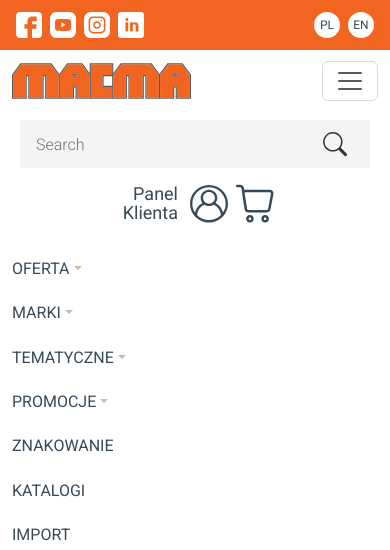
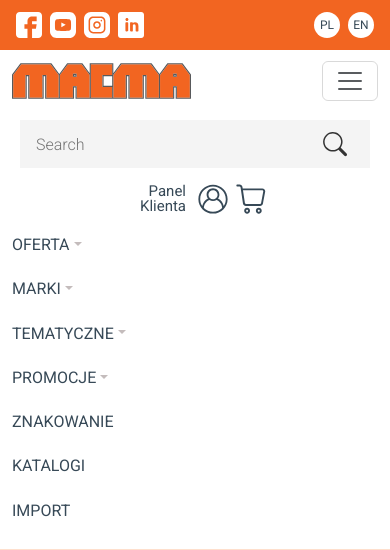
Before and after one commit to goldipl/Macma, a PHP site: page / in a window 390 px wide, after a click that opens the changed part. Shown: the top 550 px of the page. Run offline with PHP 8.4, Linux system fonts and the light colour scheme; some libraries are stand-ins or nearby versions.

Commit message:
correct nav styling delete dropodown static position

```diff
--- a/scss/common/_nav.scss
+++ b/scss/common/_nav.scss
@@ -46,8 +46,7 @@
             }
         }
     }
-    .dropend,
-    .dropdown {
+    .dropend {
         position: static;
     }
     .dropdown-item:focus,
@@ -119,6 +118,9 @@
             left: 0;
             display: flex;
             height: 60px;
+            .main-nav-item {
+                height: 60px;
+            }
         }
         .dropend .dropdown-menu[data-bs-popper] {
             top: -1px !important;
@@ -181,7 +183,16 @@
             display: none;
         }
         .nav-account-cart {
-            padding: 16px;
+            padding: 16px 0 0 0;
+            a {
+                span {
+                    font-size: 15px;
+                }
+                svg {
+                    width: 30px;
+                    height: 30px;
+                }
+            }
         }
         .navbar-bottom {
             align-items: flex-start !important;
--- a/scss/main.css
+++ b/scss/main.css
@@ -145,8 +145,7 @@
 nav .nav-account-cart a:hover span {
   color: #F26521;
 }
-nav .dropend,
-nav .dropdown {
+nav .dropend {
   position: static;
 }
 nav .dropdown-item:focus,
@@ -208,6 +207,9 @@
     top: 100px;
     left: 0;
     display: flex;
+    height: 60px;
+  }
+  nav .navbar-bottom .main-nav-item {
     height: 60px;
   }
   nav .dropend .dropdown-menu[data-bs-popper] {
@@ -268,7 +270,14 @@
     display: none;
   }
   nav .nav-account-cart {
-    padding: 16px;
+    padding: 16px 0 0 0;
+  }
+  nav .nav-account-cart a span {
+    font-size: 15px;
+  }
+  nav .nav-account-cart a svg {
+    width: 30px;
+    height: 30px;
   }
   nav .navbar-bottom {
     align-items: flex-start !important;
```
Also changed, not shown: 1 other file.
